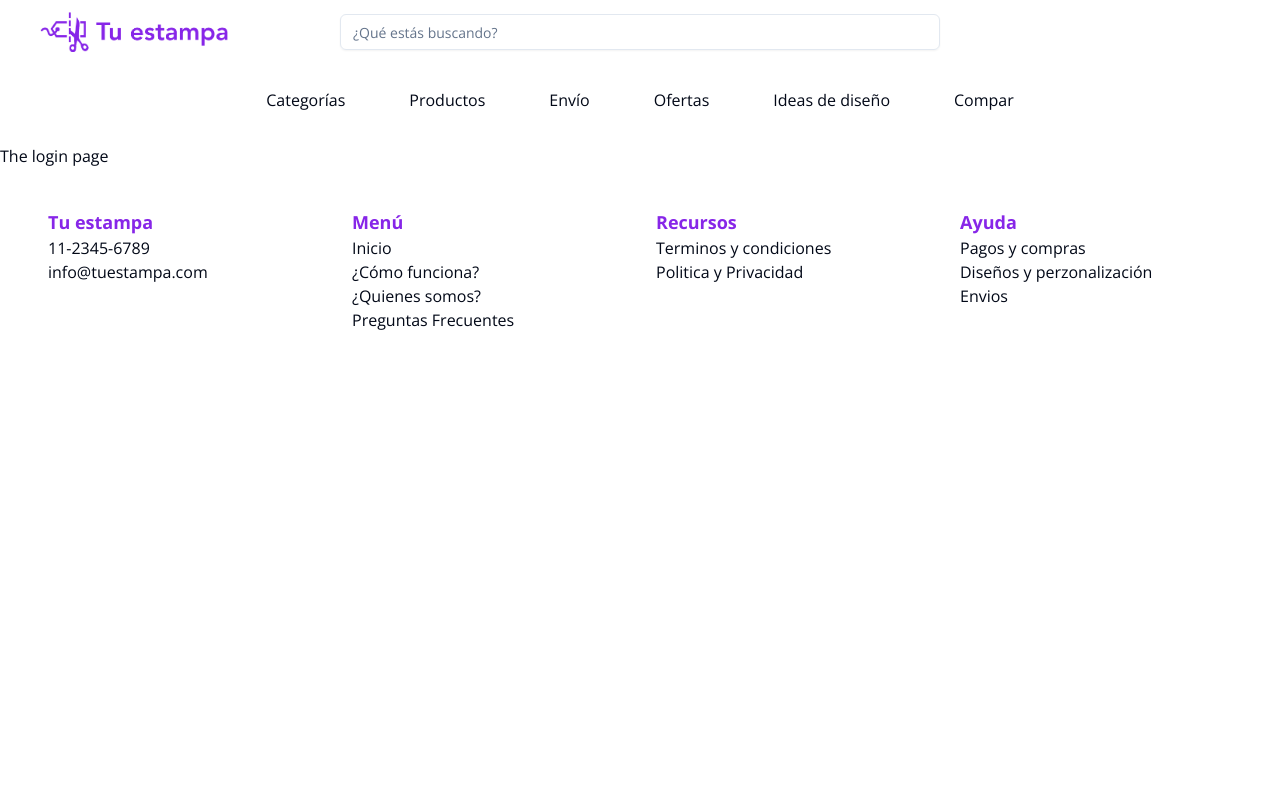
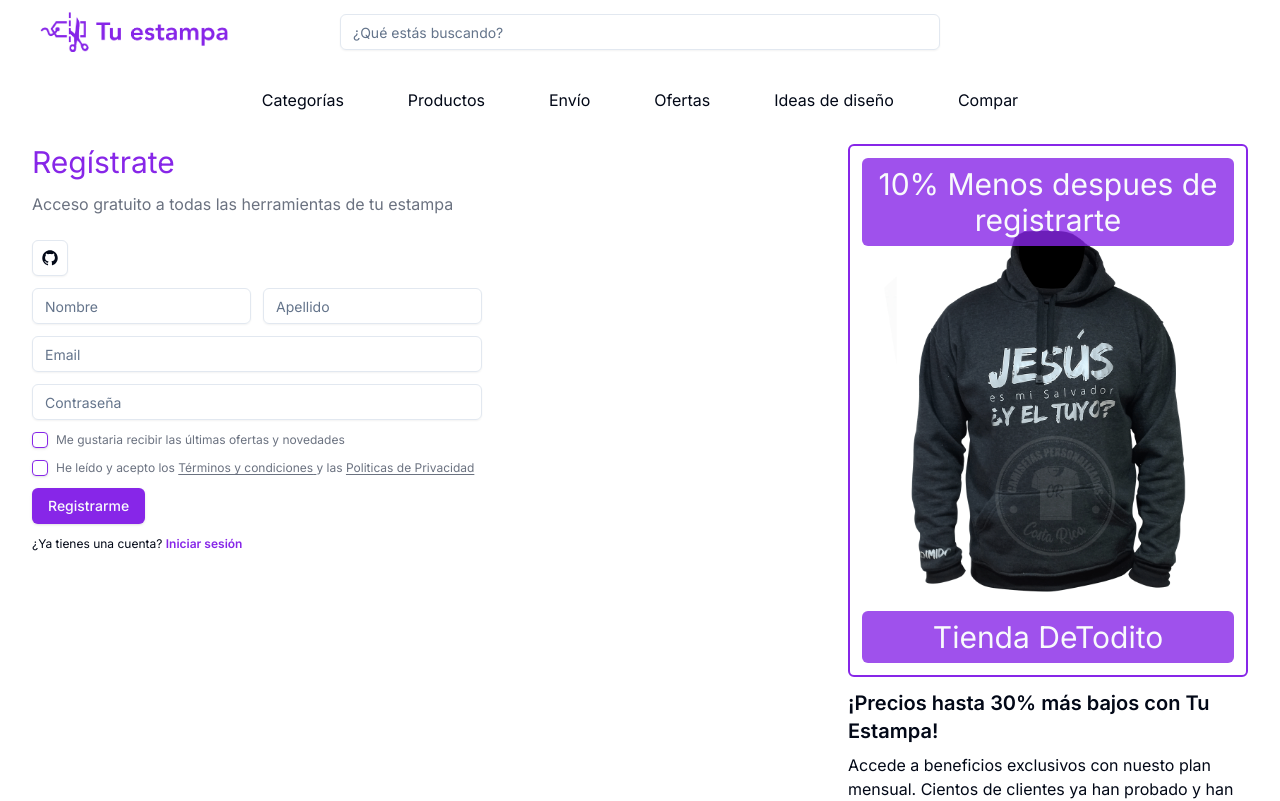
Before and after one commit to marketplace2023/escribania_duek, a React (Vite) app: page /login in a window 1280 px wide. Shown: the top 801 px of the page. Built offline with nearby package versions, Linux system fonts and the light colour scheme.

Commit message:
WIP: login

```diff
--- a/index.html
+++ b/index.html
@@ -7,7 +7,7 @@
     <link rel="preconnect" href="https://fonts.googleapis.com" />
     <link rel="preconnect" href="https://fonts.gstatic.com" crossorigin />
     <link
-      href="https://fonts.googleapis.com/css2?family=Open+Sans:ital,wght@0,300..800;1,300..800&display=swap"
+      href="https://fonts.googleapis.com/css2?family=Inter:wght@100..900&display=swap"
       rel="stylesheet"
     />
     <title>Tu estampa</title>
--- a/package.json
+++ b/package.json
@@ -10,7 +10,9 @@
     "preview": "vite preview"
   },
   "dependencies": {
+    "@radix-ui/react-checkbox": "^1.0.4",
     "@radix-ui/react-icons": "^1.3.0",
+    "@radix-ui/react-slot": "^1.0.2",
     "class-variance-authority": "^0.7.0",
     "clsx": "^2.1.1",
     "react": "^18.2.0",
--- a/src/index.css
+++ b/src/index.css
@@ -74,11 +74,11 @@
     @apply bg-background text-foreground;
   }
 
-  .open-sans-400 {
-    font-family: "Open Sans", sans-serif;
+  .inter-400 {
+    font-family: "Inter", sans-serif;
     font-optical-sizing: auto;
     font-weight: 400;
     font-style: normal;
-    font-variation-settings: "wdth" 100;
+    font-variation-settings: "slnt" 0;
   }
 }
--- a/src/modules/auth/pages/login.tsx
+++ b/src/modules/auth/pages/login.tsx
@@ -1,5 +1,101 @@
+import { Button } from "@/modules/shared/components/ui/button";
+import { Checkbox } from "@/modules/shared/components/ui/checkbox";
+import { Input } from "@/modules/shared/components/ui/input";
+import { GitHubLogoIcon } from "@radix-ui/react-icons";
+import loginImage from "@/assets/login_shirt.png";
+import clsx from "clsx";
+
 const Login = () => {
-  return <h2>The login page</h2>;
+  return (
+    <div className="container">
+      <div className="grid grid-cols-2">
+        <div className="w-full max-w-[450px]">
+          <div className="mb-6">
+            <h2 className="text-3xl text-primary mb-3">Regístrate</h2>
+            <p className="text-gray-500">
+              Acceso gratuito a todas las herramientas de tu estampa
+            </p>
+          </div>
+
+          <div className="flex justify-between mb-3">
+            <Button variant="outline" size="icon">
+              <GitHubLogoIcon className="h-4 w-4" />
+            </Button>
+          </div>
+
+          <form className="space-y-3 mb-3">
+            <div className="grid grid-cols-2 gap-3">
+              <Input placeholder="Nombre" />
+              <Input placeholder="Apellido" />
+            </div>
+            <Input placeholder="Email" />
+            <Input type="password" placeholder="Contraseña" />
+
+            <div className="flex items-center space-x-2">
+              <Checkbox id="terms" />
+              <label
+                htmlFor="terms"
+                className="text-xs text-gray-500 leading-none peer-disabled:cursor-not-allowed peer-disabled:opacity-70"
+              >
+                Me gustaria recibir las últimas ofertas y novedades
+              </label>
+            </div>
+
+            <div className="flex items-center space-x-2">
+              <Checkbox id="terms" />
+              <label
+                htmlFor="terms"
+                className="text-xs text-gray-500 leading-none peer-disabled:cursor-not-allowed peer-disabled:opacity-70"
+              >
+                He leído y acepto los{" "}
+                <a href="#" className="underline underline-offset-2">
+                  Términos y condiciones{" "}
+                </a>
+                y las{" "}
+                <a href="#" className="underline underline-offset-2">
+                  Politicas de Privacidad
+                </a>
+              </label>
+            </div>
+
+            <Button>Registrarme</Button>
+          </form>
+
+          <p className="text-xs">
+            ¿Ya tienes una cuenta?{" "}
+            <a href="#" className="text-primary font-semibold">
+              Iniciar sesión
+            </a>
+          </p>
+        </div>
+
+        <div className="flex flex-col items-end">
+          <div
+            className="w-full max-w-[400px] p-3 aspect-[3/4] flex flex-col justify-between border-2 border-primary rounded-md bg-contain bg-center bg-no-repeat"
+            style={{ backgroundImage: `url(${loginImage})` }}
+          >
+            <p className="p-2 bg-primary/80 text-3xl text-primary-foreground text-center rounded-md">
+              10% Menos despues de registrarte
+            </p>
+            <p className="p-2 bg-primary/80 text-3xl text-primary-foreground text-center rounded-md">
+              Tienda DeTodito
+            </p>
+          </div>
+
+          <div className="w-full max-w-[400px] mt-3 space-y-2">
+            <p className="text-xl font-semibold">
+              ¡Precios hasta 30% más bajos con Tu Estampa!
+            </p>
+            <p>
+              Accede a beneficios exclusivos con nuesto plan mensual. Cientos de
+              clientes ya han probado y han aumentado sus ventas más de un 25%.
+            </p>
+            <p>¡Empieza tu prueba ahora!</p>
+          </div>
+        </div>
+      </div>
+    </div>
+  );
 };
 
 export default Login;
--- a/src/modules/shared/components/layout/app-layouts.tsx
+++ b/src/modules/shared/components/layout/app-layouts.tsx
@@ -5,7 +5,7 @@
 
 const AppLayout = () => {
   return (
-    <div className="open-sans-400">
+    <div className="inter-400">
       <div className="container">
         <TopSearchBar />
 
--- /dev/null
+++ b/src/modules/shared/components/ui/button.tsx
@@ -0,0 +1,57 @@
+import * as React from "react"
+import { Slot } from "@radix-ui/react-slot"
+import { cva, type VariantProps } from "class-variance-authority"
+
+import { cn } from "@/modules/shared/lib"
+
+const buttonVariants = cva(
+  "inline-flex items-center justify-center whitespace-nowrap rounded-md text-sm font-medium transition-colors focus-visible:outline-none focus-visible:ring-1 focus-visible:ring-ring disabled:pointer-events-none disabled:opacity-50",
+  {
+    variants: {
+      variant: {
+        default:
+          "bg-primary text-primary-foreground shadow hover:bg-primary/90",
+        destructive:
+          "bg-destructive text-destructive-foreground shadow-sm hover:bg-destructive/90",
+        outline:
+          "border border-input bg-background shadow-sm hover:bg-accent hover:text-accent-foreground",
+        secondary:
+          "bg-secondary text-secondary-foreground shadow-sm hover:bg-secondary/80",
+        ghost: "hover:bg-accent hover:text-accent-foreground",
+        link: "text-primary underline-offset-4 hover:underline",
+      },
+      size: {
+        default: "h-9 px-4 py-2",
+        sm: "h-8 rounded-md px-3 text-xs",
+        lg: "h-10 rounded-md px-8",
+        icon: "h-9 w-9",
+      },
+    },
+    defaultVariants: {
+      variant: "default",
+      size: "default",
+    },
+  }
+)
+
+export interface ButtonProps
+  extends React.ButtonHTMLAttributes<HTMLButtonElement>,
+    VariantProps<typeof buttonVariants> {
+  asChild?: boolean
+}
+
+const Button = React.forwardRef<HTMLButtonElement, ButtonProps>(
+  ({ className, variant, size, asChild = false, ...props }, ref) => {
+    const Comp = asChild ? Slot : "button"
+    return (
+      <Comp
+        className={cn(buttonVariants({ variant, size, className }))}
+        ref={ref}
+        {...props}
+      />
+    )
+  }
+)
+Button.displayName = "Button"
+
+export { Button, buttonVariants }
--- /dev/null
+++ b/src/modules/shared/components/ui/checkbox.tsx
@@ -0,0 +1,28 @@
+import * as React from "react"
+import * as CheckboxPrimitive from "@radix-ui/react-checkbox"
+import { CheckIcon } from "@radix-ui/react-icons"
+
+import { cn } from "@/modules/shared/lib"
+
+const Checkbox = React.forwardRef<
+  React.ElementRef<typeof CheckboxPrimitive.Root>,
+  React.ComponentPropsWithoutRef<typeof CheckboxPrimitive.Root>
+>(({ className, ...props }, ref) => (
+  <CheckboxPrimitive.Root
+    ref={ref}
+    className={cn(
+      "peer h-4 w-4 shrink-0 rounded-sm border border-primary shadow focus-visible:outline-none focus-visible:ring-1 focus-visible:ring-ring disabled:cursor-not-allowed disabled:opacity-50 data-[state=checked]:bg-primary data-[state=checked]:text-primary-foreground",
+      className
+    )}
+    {...props}
+  >
+    <CheckboxPrimitive.Indicator
+      className={cn("flex items-center justify-center text-current")}
+    >
+      <CheckIcon className="h-4 w-4" />
+    </CheckboxPrimitive.Indicator>
+  </CheckboxPrimitive.Root>
+))
+Checkbox.displayName = CheckboxPrimitive.Root.displayName
+
+export { Checkbox }
```
Also changed, not shown: src/assets/login_shirt.png (added), 1 other file (tests, documents, lock files or other folders).
